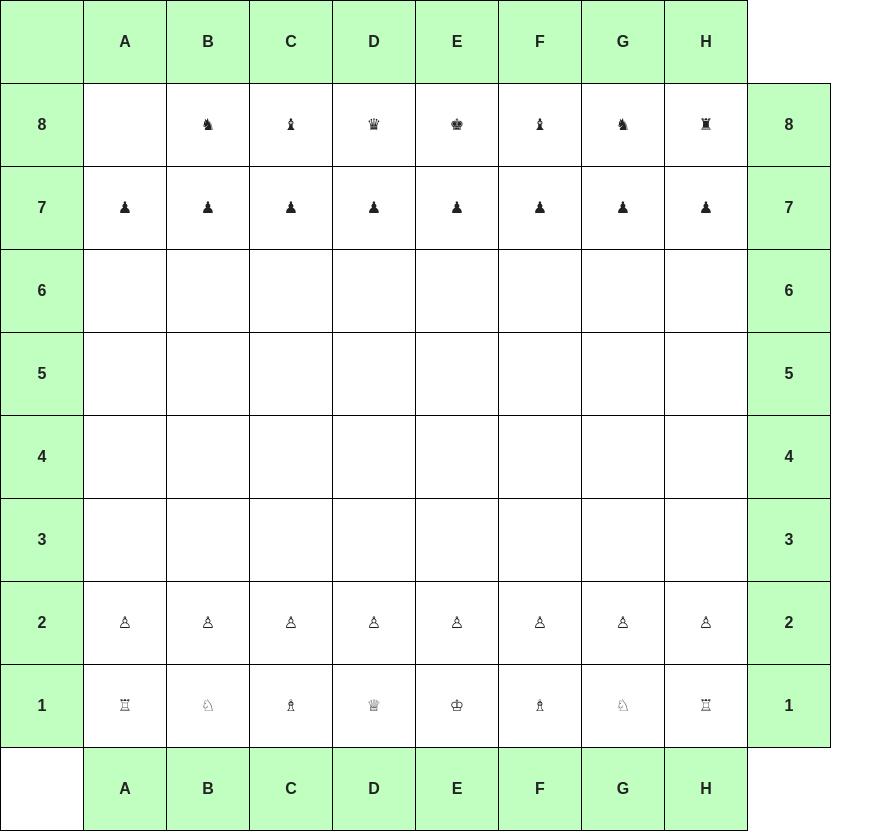
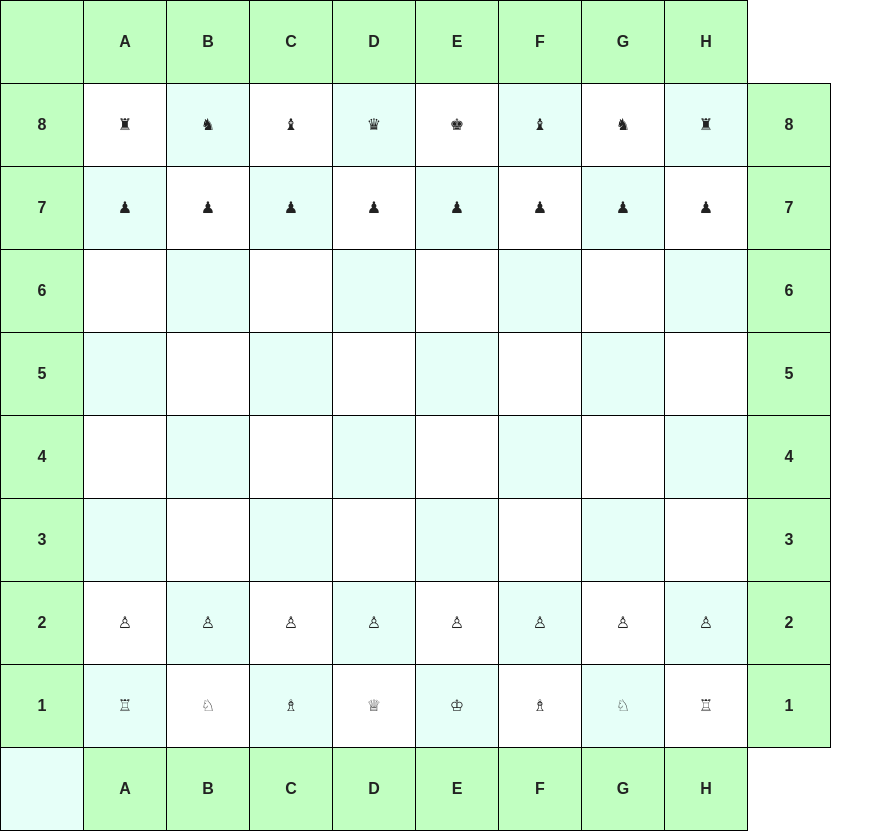
Before and after one commit to GarrettGraham/TIY-Chessboard, a plain HTML site: page index.html in a window 1280 px wide. Shown: the whole page, without its empty margins (0-893 px from the left). Drawn offline with nearby package versions, Linux system fonts and the light colour scheme.

Commit message:
got the first row of the black pieces coded with css and mastering the before pseudo class and understanding how to input with css. going to try more css declarations and then going to move onto inputting the pieces with javascript and move some pieces

```diff
--- a/css/main.css
+++ b/css/main.css
@@ -130,10 +130,30 @@ td:hover {
 	background-color: #c1ffc1;
 }
 
-.pieceBlackRook::before {
-	content: U+265C;
+tbody :nth-child(even) td:nth-child(even),
+tbody :nth-child(odd) td:nth-child(odd) {
+	background-color: #e6fff8;
 }
 
+.pieceBlackRook::before {
+	content: '\265C';
+}
+
+.pieceBlackKnight::before {
+	content: '\265E';
+}
+
+.pieceBlackBishop::before {
+	content: '\265D';
+}
+
+.pieceBlackQueen::before {
+	content: '\265B';
+}
+
+.pieceBlackKing::before {
+	content: '\265A';
+}
 
 /*
 span {
--- a/index.html
+++ b/index.html
@@ -47,19 +47,19 @@
 				<th> 8 </th>
 					<td class="pieceBlackRook">
 					</td>
-					<td><span>&#9822;</span>
+					<td class="pieceBlackKnight">
 					</td>
-					<td><span>&#9821;</span>
+					<td class="pieceBlackBishop">
 					</td>
-					<td><span>&#9819;</span>
+					<td class="pieceBlackQueen">
 					</td>
-					<td><span>&#9818;</span>
+					<td class="pieceBlackKing">
 					</td>
-					<td><span>&#9821;</span>
+					<td class="pieceBlackBishop">
 					</td>
-					<td><span>&#9822;</span>
+					<td class="pieceBlackKnight">
 					</td>
-					<td><span>&#9820;</span>
+					<td class="pieceBlackRook">
 					</td>
 				<th> 8 </th>
 			</tr>
```
